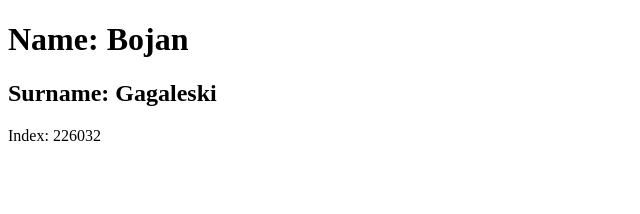
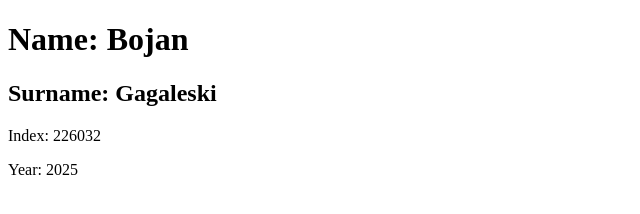
Before and after one commit to gagal18/KIII_Lab8, a plain HTML site: page index.html in a window 1280 px wide. Shown: the full height of the page, 0-640 px from the left. Drawn offline with Linux system fonts and the light colour scheme.

Commit message:
feat: v2 | Add year

```diff
--- a/index.html
+++ b/index.html
@@ -7,5 +7,6 @@
   <h1>Name: Bojan</h1>
   <h2>Surname: Gagaleski</h2>
   <p>Index: 226032</p>
+  <p>Year: 2025</p>
 </body>
 </html>
```
